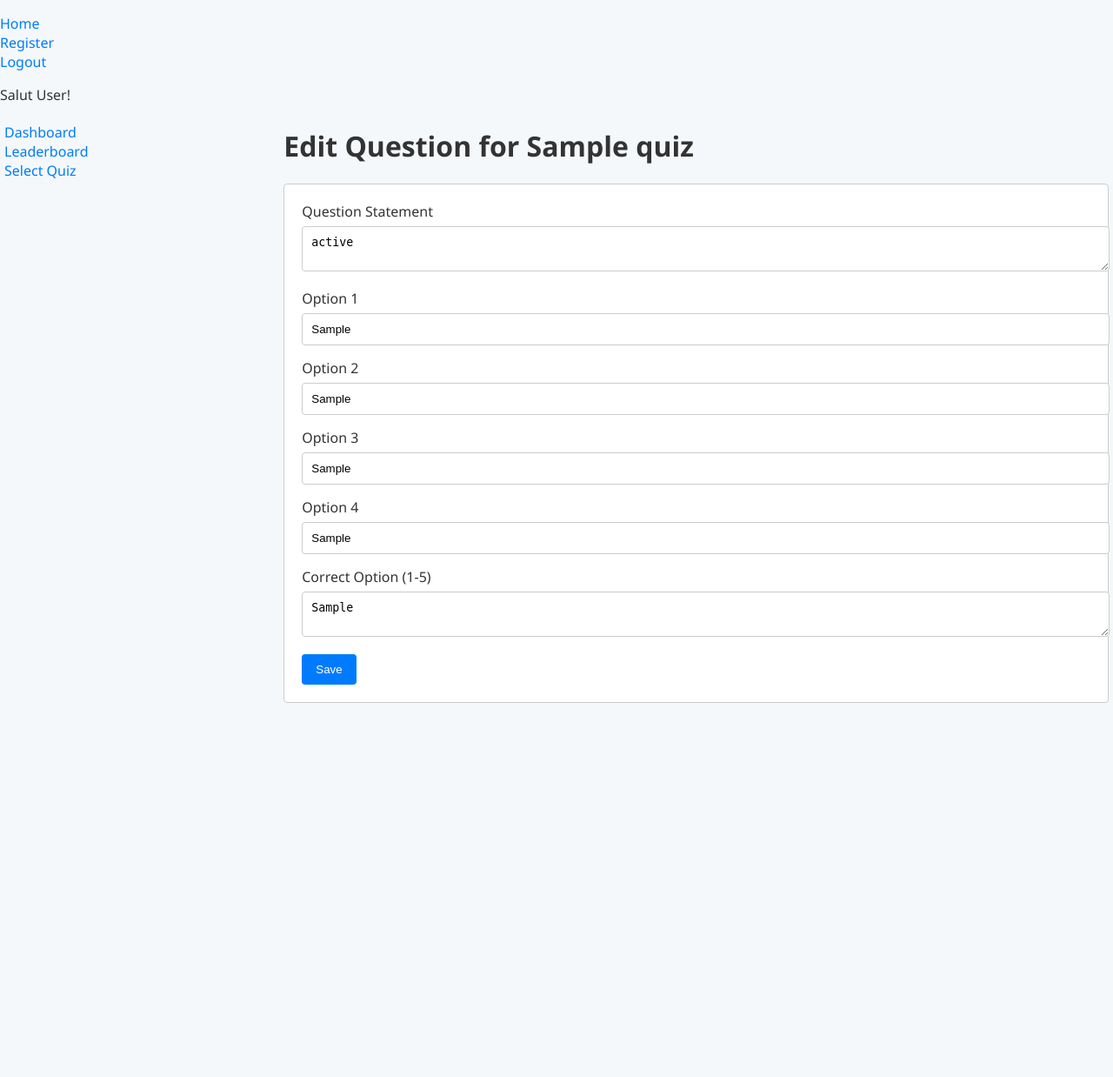
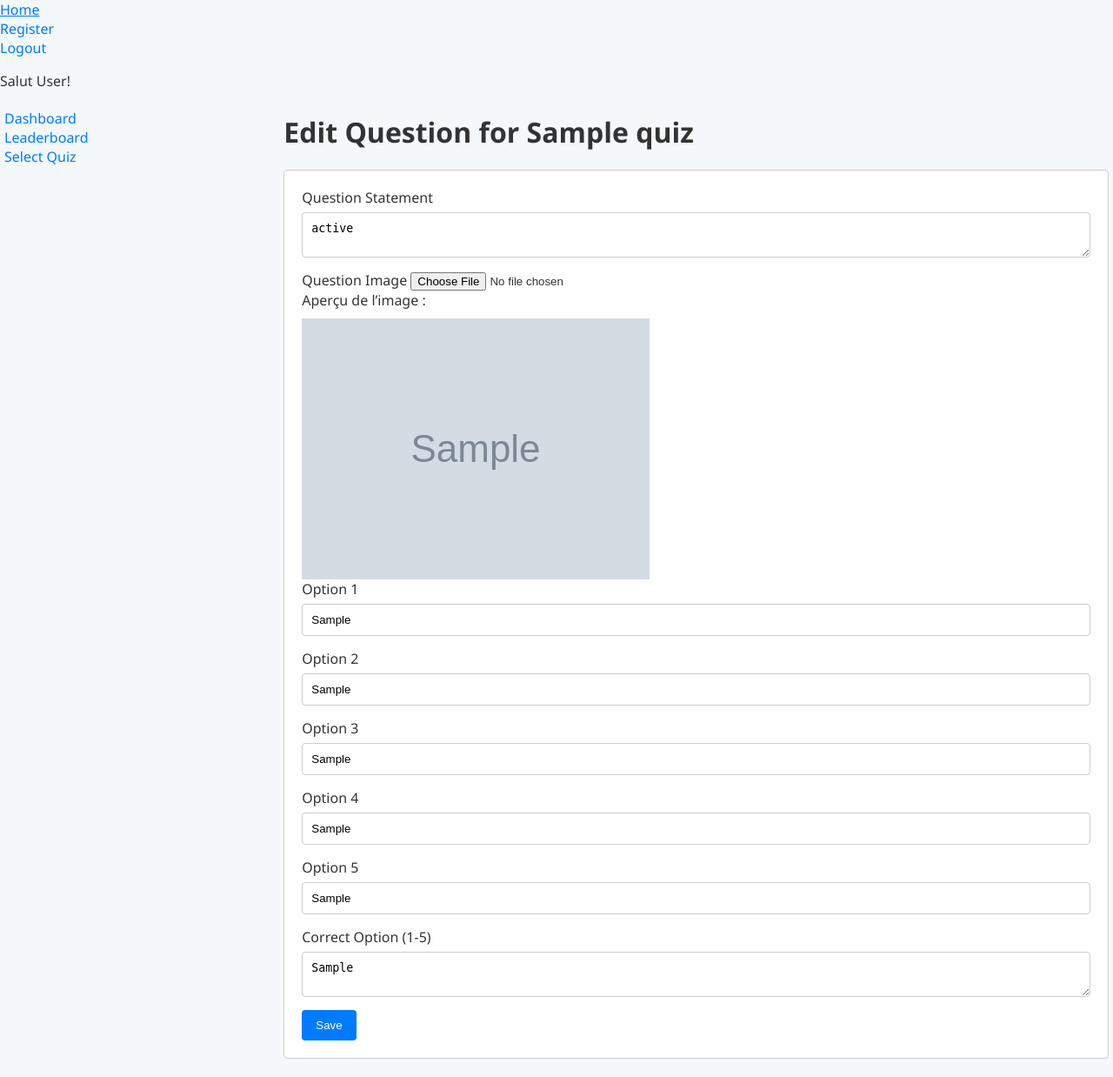
Before and after one commit to TheoPaillusson/passpass, a Flask app: page /admin/quiz/1/edit_question/1 in a window 1280 px wide. Shown: the whole page at 87% size. Before the commit the page ends 808 px from the top, so only its background shows below. Run offline with Flask 3, Linux system fonts and the light colour scheme; a user stored in the database is signed in; tables that the repository leaves empty hold one stand-in row (values such as "Sample post"); grey boxes marked "Sample" are stand-in pictures; some libraries are stand-ins or nearby versions.

Commit message:
upload image + dynamic response ok

```diff
--- a/app/controllers/admin_controller.py
+++ b/app/controllers/admin_controller.py
@@ -12,6 +12,12 @@ from app.forms import SubjectForm, ChapterForm, QuizForm, QuestionForm
 from flask_login import  login_required,  current_user
 import os
 from functools import wraps
+
+# gestion des images
+from werkzeug.utils import secure_filename
+import uuid
+from flask import Flask, current_app
+
 
 
 admin_bp = Blueprint('admin', __name__)
@@ -147,17 +153,30 @@ def manage_questions(quiz_id):
                            quiz=quiz,
                            questions=questions)
 
+
+
 @admin_bp.route('/admin/question/add_questions/<int:quiz_id>', methods=['GET', 'POST'])
 @admin_login_required
 def add_question(quiz_id):
     form = QuestionForm()
     if form.validate_on_submit():
+        image_file = form.question_image.data
+        filename = None
+
+        if image_file:
+            filename = secure_filename(image_file.filename)
+            upload_path = os.path.join(current_app.root_path, 'static/uploads/questions', filename)
+            os.makedirs(os.path.dirname(upload_path), exist_ok=True)
+            image_file.save(upload_path)
+
         question = Question(
             question_statement = form.question_statement.data,
+            image_filename = filename,
             option1 = form.option1.data,
             option2 = form.option2.data,
             option3 = form.option3.data,
             option4 = form.option4.data,
+            option5 = form.option5.data,
             correct_options = form.correct_options.data,
             quiz_id = quiz_id
         )
@@ -165,6 +184,7 @@ def add_question(quiz_id):
         db.session.commit()
         flash('Question ajoutée avec succès', category="success")
         return redirect(url_for('admin.manage_questions', quiz_id=quiz_id))
+
     return render_template('admin/question/add_questions.html', form=form, quiz_id=quiz_id)
 
 @admin_bp.route("/admin/quiz/<int:quiz_id>/edit_question/<int:question_id>", methods=['GET', 'POST'])
@@ -179,15 +199,34 @@ def edit_question(quiz_id, question_id):
         question.option2 = form.option2.data
         question.option3 = form.option3.data
         question.option4 = form.option4.data
-        question.option5 = form.option4.data
+        question.option5 = form.option5.data
         question.correct_options = form.correct_options.data
         question.quiz_id = quiz_id
+
+
+        #traitement de l'image
+        if form.question_image.data:
+            if question.image_filename:
+                old_path = os.path.join(current_app.root_path, 'static' 'uploads', 'questions', question.image_filename)
+                if os.path.exists(old_path):
+                    os.remove(old_path)
+
+            #save de l'image
+            image = form.question_image.data
+            filename = secure_filename(image.filename)
+            image_path = os.path.join(current_app.root_path, 'static', 'uploads', 'questions')
+            os.makedirs(image_path, exist_ok=True)
+            image.save(os.path.join(image_path, filename))
+            question.image_filename = filename
+
         db.session.commit()
-        flash("Question updated successfully!", category="success")
+        flash("Question mise à jour !", category="success")
         return redirect(url_for("admin.manage_questions", quiz_id=quiz_id))
     return render_template("admin/question/edit_question.html",
                            form=form,
-                           quiz=quiz)
+                           quiz=quiz,
+                           question=question
+                           )
 
 @admin_bp.route("/admin/quiz/<int:quiz_id>/delete_question/<int:question_id>", methods=['POST'])
 @admin_login_required
--- a/app/forms.py
+++ b/app/forms.py
@@ -1,6 +1,8 @@
 from flask_wtf import FlaskForm
 from wtforms import StringField, PasswordField, DateField, SubmitField, TextAreaField, SelectField, IntegerField, DateTimeLocalField
 from wtforms.validators import Email, Length, EqualTo, DataRequired
+from flask_wtf.file import FileField, FileAllowed
+
 
 class RegisterForm(FlaskForm):
     username = StringField('Email', validators=[DataRequired(), Email()])
@@ -36,6 +38,7 @@ class QuizForm(FlaskForm):
 
 class QuestionForm(FlaskForm):
     question_statement = TextAreaField('Question Statement', validators=[DataRequired()])
+    question_image = FileField('Question Image', validators=[FileAllowed(['jpg', 'png', 'jpeg', 'gif'], 'Formats acceptés : jpg, jpeg, png, gif')])
     option1 = StringField('Option 1', validators=[DataRequired()])
     option2 = StringField('Option 2', validators=[DataRequired()])
     option3 = StringField('Option 3')
--- a/app/models/question.py
+++ b/app/models/question.py
@@ -3,6 +3,7 @@ from app import db
 class Question(db.Model):
     id = db.Column(db.Integer, primary_key=True)
     question_statement = db.Column(db.Text)
+    image_filename = db.Column(db.String(255), nullable=True)
     option1 = db.Column(db.String, nullable=False)
     option2 = db.Column(db.String, nullable=True)
     option3 = db.Column(db.String, nullable=True)
--- a/app/static/css/style.css
+++ b/app/static/css/style.css
@@ -118,3 +118,10 @@ body {
     display: block;
     margin-top: 10px;
   }
+
+  .question-image-wrapper img {
+    max-width: 100%;
+    height: auto;
+    border-radius: 8px;
+    box-shadow: 0 2px 8px rgba(0, 0, 0, 0.1);
+}
--- a/app/templates/admin/question/edit_question.html
+++ b/app/templates/admin/question/edit_question.html
@@ -1,9 +1,27 @@
+<script>
+    function previewImage(event) {
+        const input = event.target;
+        const preview = document.getElementById('imagePreview');
+
+        if (input.files && input.files[0]) {
+            const reader = new FileReader();
+
+            reader.onload = function(e) {
+                preview.src = e.target.result;
+                preview.style.display = 'block';
+            }
+
+            reader.readAsDataURL(input.files[0]);
+        }
+    }
+    </script>
+
 {% extends "layout.html" %}
 {% block title %}Edit Question for {{ quiz.name }}{% endblock %}
 {% block content %}
 <h1 class="page-title">Edit Question for {{ quiz.name }}</h1>
 
-<form method="post">
+<form method="post" enctype="multipart/form-data">
     {{ form.hidden_tag() }}
     <div class="form-group">
         {{ form.question_statement.label(class_="form-label") }}
@@ -15,6 +33,19 @@
             {% endfor %}
         </ul>
         {% endif %}
+    </div>
+    <div class="form-group mt-3">
+        {{ form.question_image.label(class_="form-label") }}
+        <input type="file" name="question_image" id="question_image" class="form-control" accept="image/*" onchange="previewImage(event)">
+    </div>
+
+    <div class="mt-3">
+        <label class="form-label">Aperçu de l’image :</label>
+        <img id="imagePreview"
+             src="{% if question and question.image_filename %}{{ url_for('static', filename='uploads/questions/' + question.image_filename) }}{% else %}#{% endif %}"
+             alt="Aperçu de l’image"
+             class="img-fluid rounded shadow"
+             style="max-width: 100%; height: auto; {% if not question or not question.image_filename %}display: none;{% endif %}">
     </div>
     <div class="form-group">
         {{ form.option1.label(class_="form-label") }}
@@ -61,6 +92,17 @@
         {% endif %}
     </div>
     <div class="form-group">
+        {{ form.option5.label(class_="form-label") }}
+        {{ form.option5(class_="form-control") }}
+        {% if form.option5.errors %}
+        <ul class="errors text-danger mt-2">
+            {% for error in form.option5.errors %}
+            <li>{{ error }}</li>
+            {% endfor %}
+        </ul>
+        {% endif %}
+    </div>
+    <div class="form-group">
         {{ form.correct_options.label(class_="form-label") }}
         {{ form.correct_options(class_="form-control") }}
         {% if form.correct_options.errors %}
@@ -71,6 +113,7 @@
         </ul>
         {% endif %}
     </div>
+
     <div>
         {{ form.submit(class_="btn btn-primary btn-block") }}
     </div>
--- a/app/templates/user/attempt_quiz.html
+++ b/app/templates/user/attempt_quiz.html
@@ -22,6 +22,12 @@
     {% for question in questions %}
     <div>
         <h5>Q: {{question.question_statement }}</h5>
+         {% if question.image_filename %}
+            <div class="mb-3">
+                <img src="{{ url_for('static', filename='uploads/questions/' + question.image_filename)}}"
+                alt="Question Image" style="max-width: 100%; max-height: 300px;">
+            </div>
+        {% endif %}
         <h6>Choisis tes réponses:</h6>
         <div>
             <input type="checkbox" name="question_{{ question.id }}" value="1">
--- a/run.py
+++ b/run.py
@@ -25,6 +25,9 @@ app.register_blueprint(auth_bp)
 app.register_blueprint(users_bp)
 app.register_blueprint(admin_bp)
 
+# gestion d'image
+app.config['UPLOAD_FOLDER'] = 'static/uploads/questions'
+app.config['MAX_CONTENT_LENGTH'] = 2 * 1024 * 1024  # 2MB max
 
 register_commands(app)
 
```
Also changed, not shown: app/static/scripts.js (added, +17 -0 lines), app/templates/admin/question/add_questions.html (+14 -1 lines), notes.txt (+27 -1 lines), app/static/uploads/questions/test_passpass.jpeg (added), app/static/uploads/questions/testpasspass2.jpeg (added).
